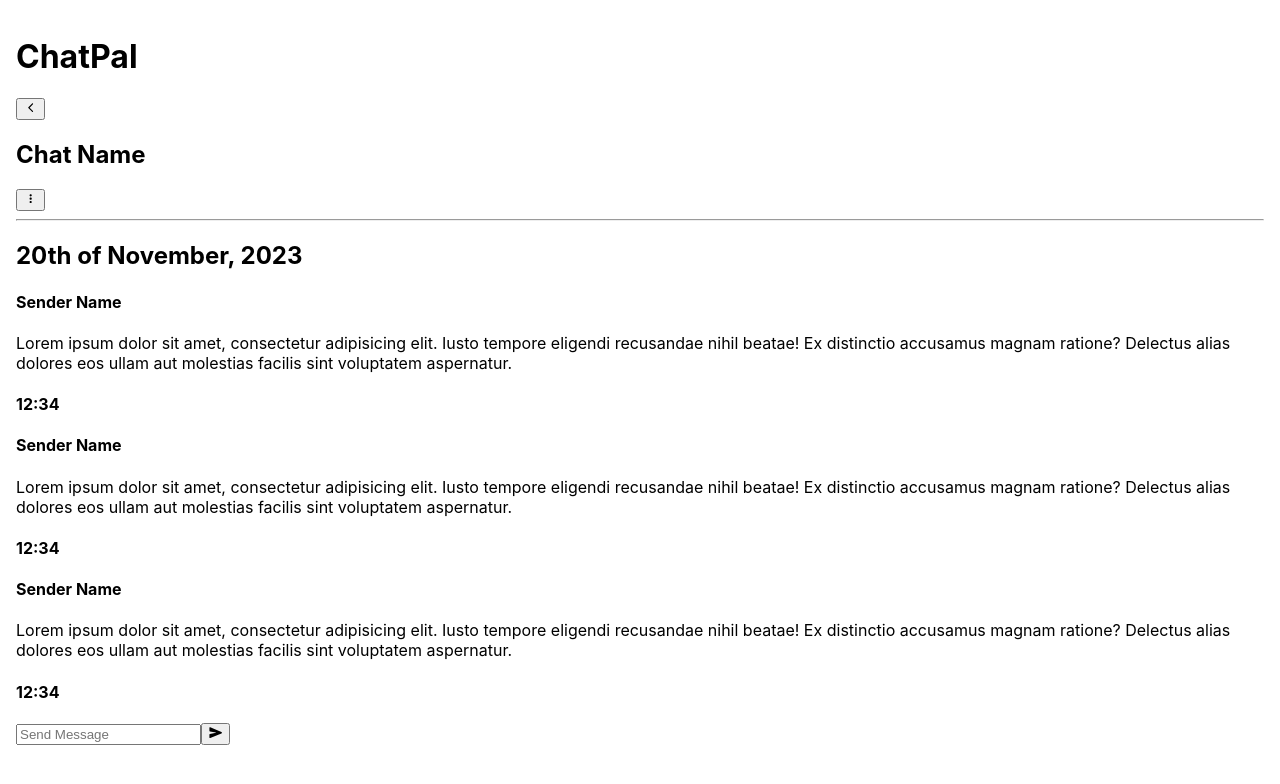
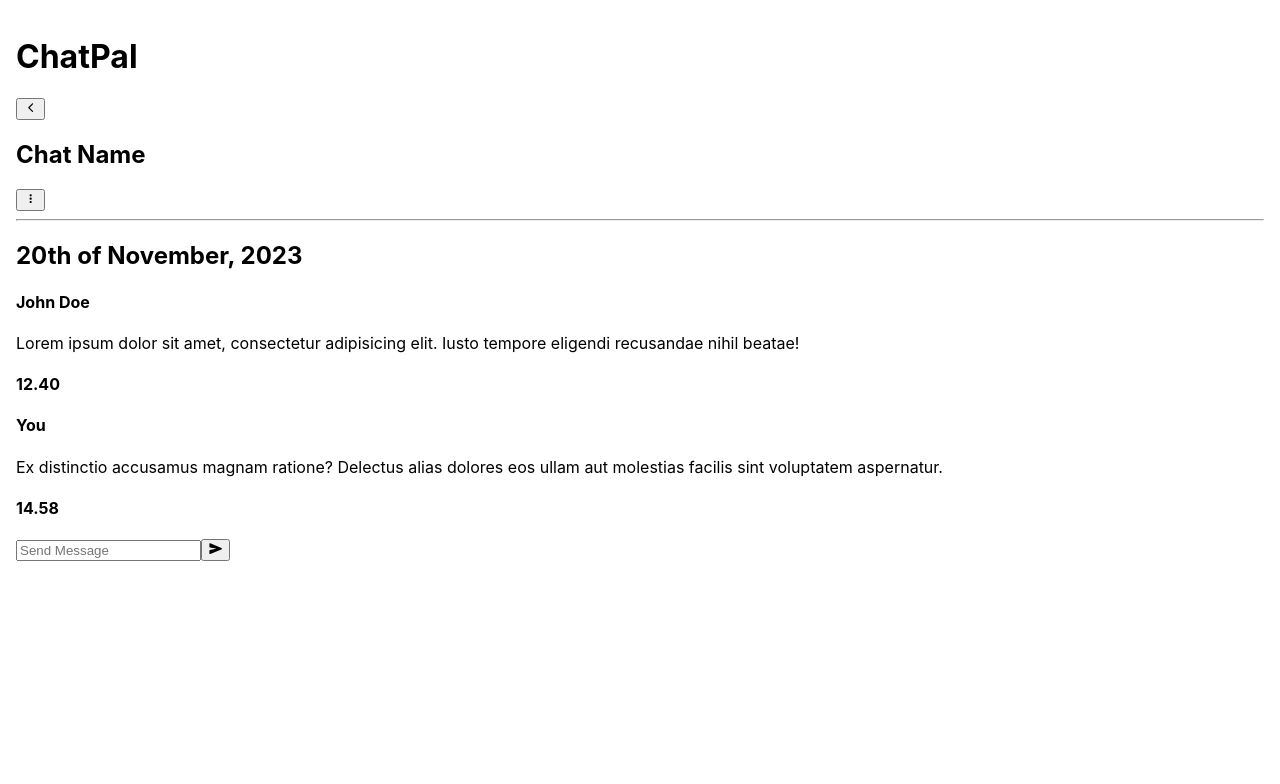
Before and after one commit to dihandesilva22/ChatPal, a React (Create React App) app in the folder frontend/: page /chat in a window 1280 px wide. Shown: the top 784 px of the page. Built offline with nearby package versions, Linux system fonts and the light colour scheme.

Commit message:
Create components for chat bubbles

```diff
--- /dev/null
+++ b/frontend/src/components/ReceivedChatMessage.jsx
@@ -0,0 +1,17 @@
+const ReceivedChatMessage = ({ sender, message, sent_time }) => {
+
+    return (
+        <>
+            {/* Message send by others */}
+            <div className="chat-bubble max-w-[40%] bg-slate-200 rounded-tl-none rounded-xl px-4 py-2 mb-4">
+                <h4 className="font-medium text-[#006399]">{sender}</h4>
+                <p className="whitespace-normal text-justify">
+                    {message}
+                </p>
+                <h4 className="font-regular text-sm text-gray-500 text-right">{sent_time}</h4>
+            </div>
+        </>
+    )
+}
+
+export default ReceivedChatMessage;
--- /dev/null
+++ b/frontend/src/components/SentChatMessage.jsx
@@ -0,0 +1,17 @@
+const SentChatMessage = ({ message, sent_time }) => {
+
+    return (
+        <>
+            <div className="chat-bubble max-w-[40%] bg-slate-200 rounded-br-none rounded-xl px-4 py-2 mb-4 float-right">
+                <h4 className="font-medium text-[#006399]">You</h4>
+                <p className="whitespace-normal text-justify">
+                    {message}
+                </p>
+                <h4 className="font-regular text-sm text-gray-500 text-right">{sent_time}</h4>
+            </div>
+        </>
+    )
+
+}
+
+export default SentChatMessage;
--- a/frontend/src/routes/Chat.jsx
+++ b/frontend/src/routes/Chat.jsx
@@ -1,6 +1,8 @@
 import { CgMoreVerticalAlt } from "react-icons/cg";
 import { IoSend } from "react-icons/io5";
 import { IoIosArrowBack } from "react-icons/io";
+import ReceivedChatMessage from "../components/ReceivedChatMessage";
+import SentChatMessage from "../components/SentChatMessage";
 
 const Chat = () => {
 
@@ -31,38 +33,21 @@ const Chat = () => {
                         </h2>
                     </div>
 
-                    {/* Message send by others */}
-                    <div className="chat-bubble max-w-[40%] bg-slate-200 rounded-tl-none rounded-xl px-4 py-2 mb-4">
-                        <h4 className="font-medium text-[#006399]">Sender Name</h4>
-                        <p className="whitespace-normal text-justify">
-                            Lorem ipsum dolor sit amet, consectetur adipisicing elit.
-                            Iusto tempore eligendi recusandae nihil beatae! Ex distinctio accusamus magnam ratione?
-                            Delectus alias dolores eos ullam aut molestias facilis sint voluptatem aspernatur.
-                        </p>
-                        <h4 className="font-regular text-sm text-gray-500 text-right">12:34</h4>
-                    </div>
 
                     {/* Message send by others */}
-                    <div className="chat-bubble max-w-[40%] bg-slate-200 rounded-tl-none rounded-xl px-4 py-2 mb-4">
-                        <h4 className="font-medium text-[#006399]">Sender Name</h4>
-                        <p className="whitespace-normal text-justify">
-                            Lorem ipsum dolor sit amet, consectetur adipisicing elit.
-                            Iusto tempore eligendi recusandae nihil beatae! Ex distinctio accusamus magnam ratione?
-                            Delectus alias dolores eos ullam aut molestias facilis sint voluptatem aspernatur.
-                        </p>
-                        <h4 className="font-regular text-sm text-gray-500 text-right">12:34</h4>
-                    </div>
+                    <ReceivedChatMessage
+                        sender={"John Doe"}
+                        message={"Lorem ipsum dolor sit amet, consectetur adipisicing elit. Iusto tempore eligendi recusandae nihil beatae!"}
+                        sent_time={"12.40"}
+                    />
+
 
                     {/* Message send by user(me) */}
-                    <div className="chat-bubble max-w-[40%] bg-slate-200 rounded-br-none rounded-xl px-4 py-2 mb-4 float-right">
-                        <h4 className="font-medium text-[#006399]">Sender Name</h4>
-                        <p className="whitespace-normal text-justify">
-                            Lorem ipsum dolor sit amet, consectetur adipisicing elit.
-                            Iusto tempore eligendi recusandae nihil beatae! Ex distinctio accusamus magnam ratione?
-                            Delectus alias dolores eos ullam aut molestias facilis sint voluptatem aspernatur.
-                        </p>
-                        <h4 className="font-regular text-sm text-gray-500 text-right">12:34</h4>
-                    </div>
+                    <SentChatMessage
+                        message={"Ex distinctio accusamus magnam ratione? Delectus alias dolores eos ullam aut molestias facilis sint voluptatem aspernatur."}
+                        sent_time={"14.58"}
+                    />
+
                 </div>
             </div>
 
```
